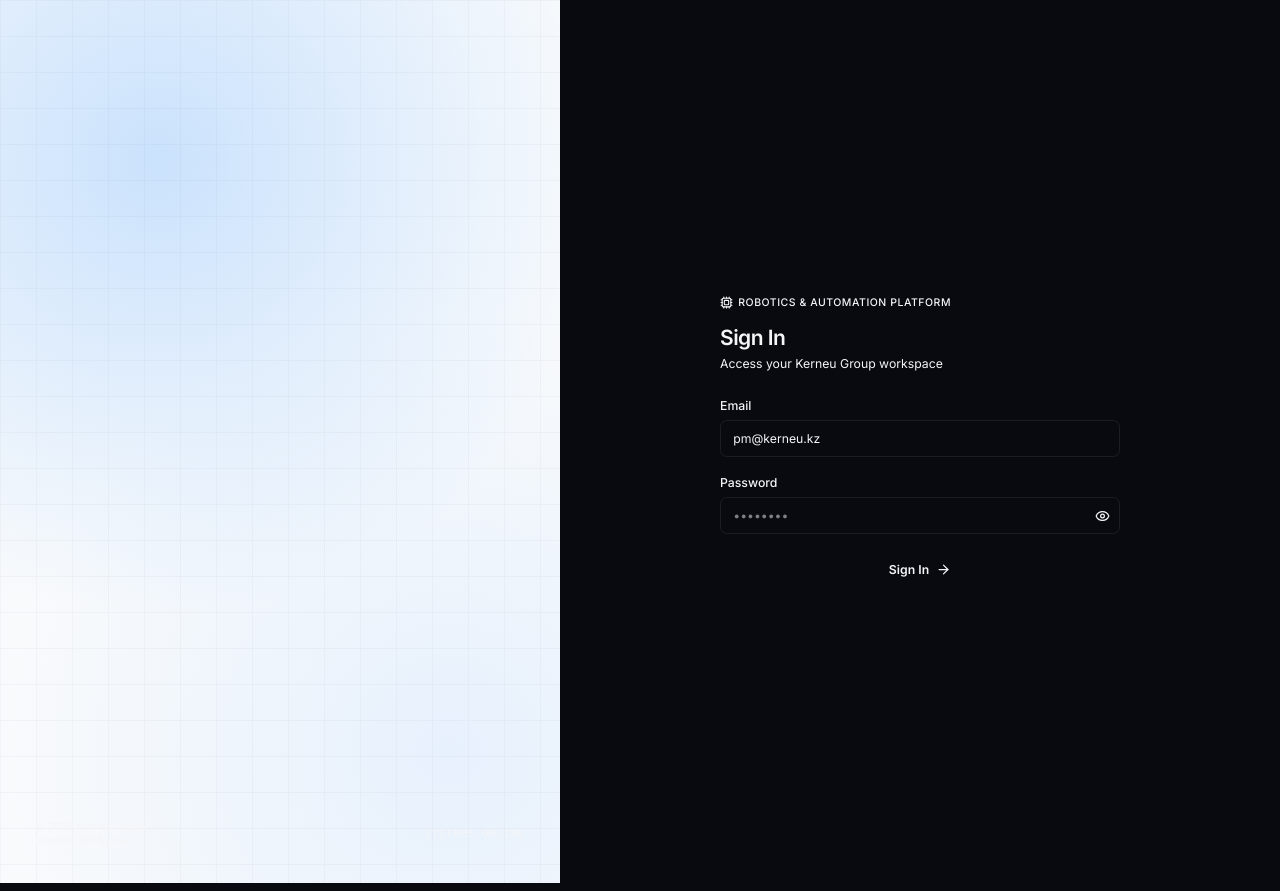
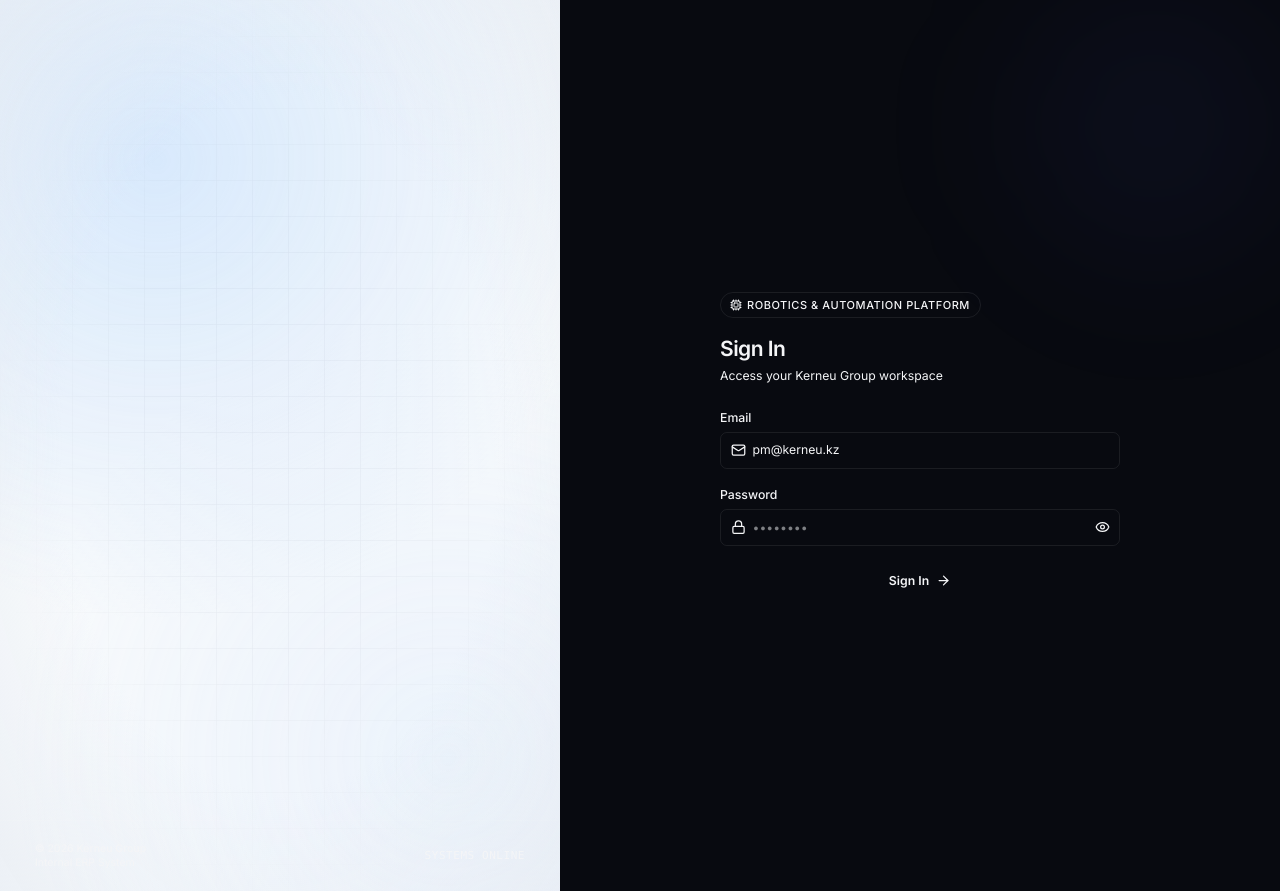
Before and after one commit to itsdimash/kerneu, a React (Vite) app: page / in a window 1280 px wide. Built offline with nearby package versions, Linux system fonts and the light colour scheme; no server answers.

Commit message:
loginpage

```diff
--- a/src/pages/LoginPage.tsx
+++ b/src/pages/LoginPage.tsx
@@ -1,10 +1,10 @@
 import { useState } from "react";
 import { KerneuLogo, KerneuFullLogo } from "../app/components/common/KerneuLogo";
-import { AlertCircle, AlertTriangle, ArrowRight, Eye, EyeOff, Loader2, Cpu } from "lucide-react";
+import { AlertCircle, AlertTriangle, ArrowRight, Eye, EyeOff, Loader2, Cpu, Mail, Lock } from "lucide-react";
 import designImg from "../assets/robot-cutout.png";
 import { ROLES, ROLE_EMAILS } from "../data/roles";
 import type { Role } from "../types";
-import { useCallback, useEffect } from "react";
+import { useCallback, useEffect, useRef } from "react";
 import {api} from "../api/api";
 import axios from "axios";
 export function LoginPage({ onLogin }: { onLogin: (r: Role) => void }) {
@@ -19,6 +19,22 @@
   const handleKeyEvent = useCallback((e: KeyboardEvent) => {
     if (e.getModifierState) setCapsLock(e.getModifierState("CapsLock"));
   }, []);
+
+  // Purely decorative desktop mouse parallax for the branding panel's robot.
+  // Uses a ref (not state) so pointer movement never triggers a re-render,
+  // and is skipped entirely under prefers-reduced-motion.
+  const parallaxRef = useRef<HTMLDivElement>(null);
+  const handleBrandPanelMouseMove = (e: React.MouseEvent<HTMLDivElement>) => {
+    if (!parallaxRef.current) return;
+    if (window.matchMedia("(prefers-reduced-motion: reduce)").matches) return;
+    const rect = e.currentTarget.getBoundingClientRect();
+    const x = (e.clientX - rect.left) / rect.width - 0.5;
+    const y = (e.clientY - rect.top) / rect.height - 0.5;
+    parallaxRef.current.style.transform = `translate3d(${x * -14}px, ${y * -10}px, 0)`;
+  };
+  const handleBrandPanelMouseLeave = () => {
+    if (parallaxRef.current) parallaxRef.current.style.transform = "translate3d(0,0,0)";
+  };
 
   useEffect(() => {
     window.addEventListener("keydown", handleKeyEvent);
@@ -60,18 +76,25 @@
     }
 };
 
-  const inputBase = "w-full px-3.5 py-2.5 text-sm border rounded-lg bg-card text-foreground placeholder-muted-foreground transition-all focus:outline-none focus:ring-2";
+  const inputBase = "w-full pl-9 pr-3.5 py-2.5 text-sm border rounded-lg bg-card text-foreground placeholder-muted-foreground transition-all focus:outline-none focus:ring-2";
   const inputNormal = `${inputBase} border-border focus:ring-primary/20 focus:border-primary`;
   const inputError  = `${inputBase} border-destructive/60 bg-destructive-muted/40 focus:ring-destructive/20 focus:border-destructive/60`;
 
   return (
     <div className="min-h-screen bg-background flex">
-      <div className="hidden lg:flex flex-col w-[560px] flex-shrink-0 relative overflow-hidden bg-[#F8FAFC] dark:bg-[#080A10] transition-colors duration-300">
+      <div
+        className="hidden lg:flex flex-col w-[560px] flex-shrink-0 relative overflow-hidden bg-[#F8FAFC] dark:bg-[#080A10] transition-colors duration-300"
+        onMouseMove={handleBrandPanelMouseMove}
+        onMouseLeave={handleBrandPanelMouseLeave}
+      >
         {/* Ambient brand glow — soft ice-blue in light mode, vibrant electric
             blue in dark mode — plus a technical grid texture. Pure CSS, no
-            new assets. */}
-        <div className="absolute inset-0 bg-[radial-gradient(circle_at_28%_18%,rgba(147,197,253,0.45),transparent_55%),radial-gradient(circle_at_80%_85%,rgba(191,219,254,0.3),transparent_50%)] dark:bg-[radial-gradient(circle_at_28%_18%,rgba(37,99,235,0.4),transparent_55%),radial-gradient(circle_at_80%_85%,rgba(59,130,246,0.18),transparent_50%)]" />
-        <div className="absolute inset-0 opacity-[0.05] dark:opacity-[0.07] bg-[linear-gradient(rgba(15,23,42,0.5)_1px,transparent_1px),linear-gradient(90deg,rgba(15,23,42,0.5)_1px,transparent_1px)] dark:bg-[linear-gradient(rgba(255,255,255,0.6)_1px,transparent_1px),linear-gradient(90deg,rgba(255,255,255,0.6)_1px,transparent_1px)] bg-[size:36px_36px]" />
+            new assets. A slow opacity breathe keeps the panel feeling alive
+            without being distracting. */}
+        <div className="absolute inset-0 animate-[kerneu-breathe_10s_ease-in-out_infinite] bg-[radial-gradient(circle_at_28%_18%,rgba(147,197,253,0.45),transparent_55%),radial-gradient(circle_at_80%_85%,rgba(191,219,254,0.3),transparent_50%)] dark:bg-[radial-gradient(circle_at_28%_18%,rgba(37,99,235,0.4),transparent_55%),radial-gradient(circle_at_80%_85%,rgba(59,130,246,0.18),transparent_50%)]" />
+        <div className="absolute inset-0 opacity-[0.05] dark:opacity-[0.07] bg-[linear-gradient(rgba(15,23,42,0.5)_1px,transparent_1px),linear-gradient(90deg,rgba(15,23,42,0.5)_1px,transparent_1px)] dark:bg-[linear-gradient(rgba(255,255,255,0.6)_1px,transparent_1px),linear-gradient(90deg,rgba(255,255,255,0.6)_1px,transparent_1px)] bg-[size:36px_36px] [mask-image:radial-gradient(ellipse_at_center,black_35%,transparent_78%)]" />
+        {/* Soft edge vignette for depth — keeps focus centered on the robot. */}
+        <div className="pointer-events-none absolute inset-0 bg-[radial-gradient(ellipse_at_center,transparent_55%,rgba(226,232,240,0.55)_100%)] dark:bg-[radial-gradient(ellipse_at_center,transparent_50%,rgba(0,0,0,0.45)_100%)]" />
 
         <div className="relative z-10 px-10 pt-10 animate-in fade-in slide-in-from-top-2 duration-700">
           <KerneuFullLogo markSize={40} />
@@ -81,9 +104,13 @@
           {/* True alpha-transparent cutout — no card, no crop, no mask
               trickery needed. object-contain shows the robot in full
               (never cropped), and drop-shadow traces its real silhouette
-              for the glow, since filters respect the PNG's alpha channel. */}
-          <div className="relative w-full max-w-[300px] aspect-[409/1008] flex items-center justify-center">
-            <div className="absolute inset-0 bg-[radial-gradient(ellipse_at_center,rgba(147,197,253,0.45),transparent_60%)] dark:bg-[radial-gradient(ellipse_at_center,rgba(37,99,235,0.5),transparent_60%)] blur-3xl" />
+              for the glow, since filters respect the PNG's alpha channel.
+              Outer div carries mouse-parallax (inline transform), inner div
+              carries the idle floating loop — kept on separate elements so
+              the two transforms never fight each other. */}
+          <div ref={parallaxRef} className="transition-transform duration-300 ease-out">
+            <div className="relative w-full max-w-[300px] aspect-[409/1008] flex items-center justify-center animate-[kerneu-float_7s_ease-in-out_infinite]">
+              <div className="absolute inset-0 animate-[kerneu-breathe_8s_ease-in-out_infinite] bg-[radial-gradient(ellipse_at_center,rgba(147,197,253,0.45),transparent_60%)] dark:bg-[radial-gradient(ellipse_at_center,rgba(37,99,235,0.5),transparent_60%)] blur-3xl" />
               <img
                 src={designImg}
                 alt="Kerneu Group — Unitree humanoid robot"
@@ -91,8 +118,9 @@
               />
             </div>
           </div>
+        </div>
 
-        <div className="relative z-10 px-10 pb-10 flex items-center justify-between">
+        <div className="relative z-10 border-t border-foreground/[0.08] px-10 py-6 flex items-center justify-between">
           <div>
             <p className="text-foreground/70 text-xs font-medium">© 2026 Kerneu Group</p>
             <p className="text-foreground/40 text-xs">Internal ERP System</p>
@@ -107,15 +135,19 @@
         </div>
       </div>
 
-      <div className="flex-1 flex items-center justify-center p-8">
-        <div className="w-full max-w-[400px] animate-in fade-in slide-in-from-bottom-2 duration-700">
+      <div className="flex-1 flex items-center justify-center p-8 lg:p-12 relative overflow-hidden">
+        {/* Faint echo of the branding panel's glow, tucked in the corner, to
+            keep both halves of the page feeling like one cohesive surface. */}
+        <div className="pointer-events-none absolute -top-24 -right-24 w-[420px] h-[420px] rounded-full bg-[radial-gradient(circle,rgba(91,95,239,0.07),transparent_70%)] dark:bg-[radial-gradient(circle,rgba(108,111,245,0.12),transparent_70%)] blur-3xl" />
+
+        <div className="relative w-full max-w-[400px] animate-in fade-in slide-in-from-bottom-2 duration-700">
           <div className="lg:hidden flex items-center gap-2.5 mb-8">
             <KerneuLogo size={32} />
             <div><p className="font-semibold text-foreground text-sm">Kerneu Group</p><p className="text-muted-foreground text-xs">ERP Platform</p></div>
           </div>
-          <div className="hidden lg:flex items-center gap-1.5 text-xs font-medium text-primary mb-4">
-            <Cpu size={13} />
-            <span className="uppercase tracking-wider">Robotics &amp; Automation Platform</span>
+          <div className="hidden lg:inline-flex items-center gap-1.5 pl-2.5 pr-3 py-1 rounded-full bg-primary/10 border border-primary/15 text-primary mb-5">
+            <Cpu size={12} />
+            <span className="text-[11px] font-medium uppercase tracking-wider">Robotics &amp; Automation Platform</span>
           </div>
           <h1 className="text-2xl font-semibold text-foreground mb-1 tracking-tight">Sign In</h1>
           <p className="text-sm text-muted-foreground mb-7">Access your Kerneu Group workspace</p>
@@ -132,21 +164,25 @@
             <div className="space-y-4 mb-5">
               <div>
                 <label htmlFor="login-email" className="block text-sm font-medium text-foreground mb-1.5">Email</label>
+                <div className="relative">
+                  <Mail size={15} className="pointer-events-none absolute left-3 top-1/2 -translate-y-1/2 text-muted-foreground" />
                   <input id="login-email" type="email" value={email} onChange={e => { setEmail(e.target.value); setAuthError(false); }}
                     autoComplete="email" className={authError ? inputError : inputNormal} />
+                </div>
               </div>
               <div>
                 <div className="mb-1.5">
                   <label htmlFor="login-password" className="text-sm font-medium text-foreground">Password</label>
                 </div>
                 <div className="relative">
+                  <Lock size={15} className="pointer-events-none absolute left-3 top-1/2 -translate-y-1/2 text-muted-foreground" />
                   <input id="login-password" type={showPassword ? "text" : "password"} value={password}
                     onChange={e => { setPassword(e.target.value); setAuthError(false); }}
                     onKeyDown={e => { if (e.getModifierState) setCapsLock(e.getModifierState("CapsLock")); }}
                     placeholder="••••••••" autoComplete="current-password"
                     className={`${authError ? inputError : inputNormal} pr-10`} />
                   <button type="button" onClick={() => setShowPassword(v => !v)}
-                    className="absolute right-3 top-1/2 -translate-y-1/2 text-muted-foreground hover:text-foreground transition-colors"
+                    className="absolute right-3 top-1/2 -translate-y-1/2 text-muted-foreground hover:text-foreground transition-colors cursor-pointer active:scale-90"
                     aria-label={showPassword ? "Hide password" : "Show password"}>
                     {showPassword ? <EyeOff size={15} /> : <Eye size={15} />}
                   </button>
@@ -160,7 +196,7 @@
             </div>
 
             <button type="submit" disabled={loading}
-              className="w-full py-2.5 bg-primary hover:bg-primary/90 disabled:opacity-70 text-primary-foreground text-sm font-semibold rounded-lg transition-all hover:shadow-[0_8px_24px_rgba(91,95,239,0.35)] flex items-center justify-center gap-2 focus:outline-none focus:ring-2 focus:ring-primary/40 focus:ring-offset-2 focus:ring-offset-background"
+              className="group w-full py-2.5 bg-primary hover:bg-primary/90 disabled:opacity-70 disabled:cursor-not-allowed text-primary-foreground text-sm font-semibold rounded-lg transition-all hover:shadow-[0_8px_24px_rgba(91,95,239,0.35)] active:scale-[0.98] flex items-center justify-center gap-2 cursor-pointer focus:outline-none focus:ring-2 focus:ring-primary/40 focus:ring-offset-2 focus:ring-offset-background"
               aria-busy={loading}>
               {loading ? (<><Loader2 size={15} className="animate-spin" />Signing in...</>) : (<>Sign In<ArrowRight size={15} className="transition-transform group-hover:translate-x-0.5" /></>)}
             </button>
--- a/src/styles/theme.css
+++ b/src/styles/theme.css
@@ -238,3 +238,16 @@
     }
   }
 }
+
+/* Premium ambient motion — login branding panel.
+   Kept as slow, low-amplitude loops; globally muted by the
+   prefers-reduced-motion rule above. */
+@keyframes kerneu-breathe {
+  0%, 100% { opacity: 0.7; }
+  50% { opacity: 1; }
+}
+
+@keyframes kerneu-float {
+  0%, 100% { transform: translateY(0); }
+  50% { transform: translateY(-10px); }
+}
```
Lines whose indentation alone changed are shown as unchanged.
